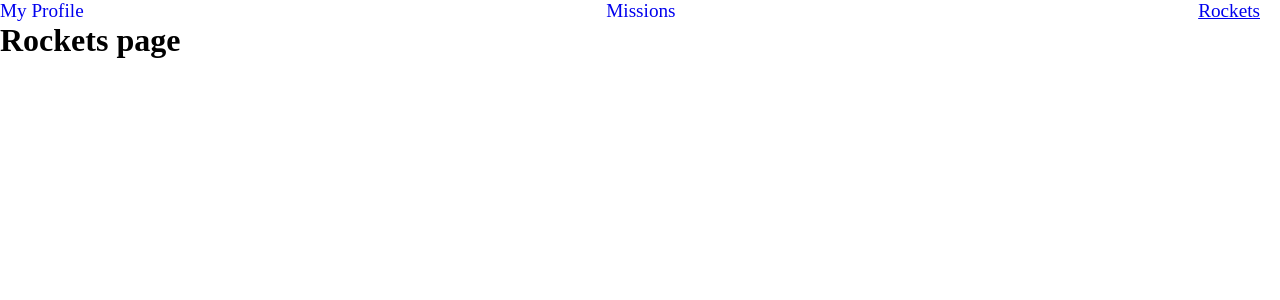
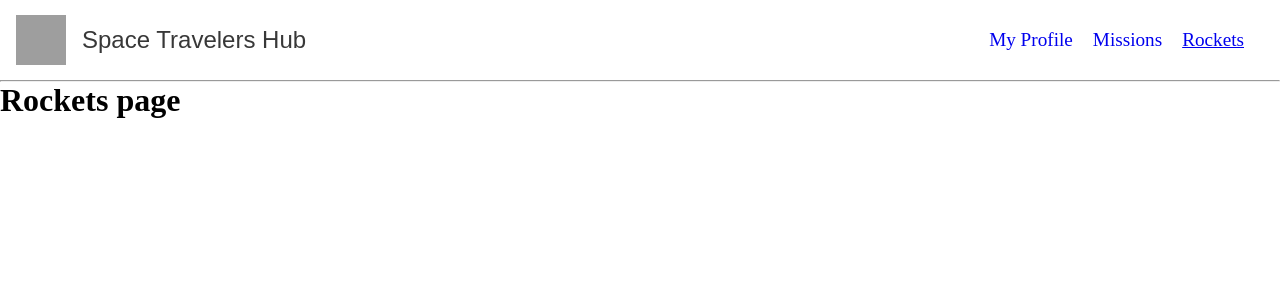
Before and after one commit to Sammy3000/React-Rocket-Mission, a React (Create React App) app: page /rockets in a window 1280 px wide. Shown: the top 300 px of the page. Built offline with nearby package versions, Linux system fonts and the light colour scheme; grey boxes are pictures that could not be loaded.

Commit message:
Edit Header styles

```diff
--- a/src/App.js
+++ b/src/App.js
@@ -1,20 +1,32 @@
-import { Route, Routes } from "react-router-dom";
-import "./App.css";
-import Missions from "./component/Missions";
-import MyProfile from "./component/MyProfile";
-import Navbar from "./component/Navbar";
-import NotFound from "./component/NotFound";
-import Rockets from "./component/Rockets";
+import { Route, Routes } from 'react-router-dom';
+import './App.css';
+import Missions from './component/Missions';
+import MyProfile from './component/MyProfile';
+import Header from './component/Header';
+import NotFound from './component/NotFound';
+import Rockets from './component/Rockets';
 
 function App() {
   return (
     <div className="App">
-      <Navbar />
+      <Header />
       <Routes>
-        <Route path="/" element={<MyProfile />} />
-        <Route path="/missions" element={<Missions />} />
-        <Route path="/rockets" element={<Rockets />} />
-        <Route path="*" element={<NotFound />} />
+        <Route
+          path="/"
+          element={<MyProfile />}
+        />
+        <Route
+          path="/missions"
+          element={<Missions />}
+        />
+        <Route
+          path="/rockets"
+          element={<Rockets />}
+        />
+        <Route
+          path="*"
+          element={<NotFound />}
+        />
       </Routes>
     </div>
   );
--- a/src/component/Nav.js
+++ b/src/component/Header.js
@@ -1,11 +1,12 @@
-import './styles/Nav.css';
 import React from 'react';
+import styles from '../styles/Header.module.css';
 import planetImg from '../assets/planet.png';
+import Navbar from './Navbar';
 
-const Nav = () => (
+const Header = () => (
   <header>
-    <div className="nav-header">
-      <div className="logo-container">
+    <div className={styles.navHeader}>
+      <div className={styles.logoContainer}>
         <img
           src={planetImg}
           alt="planet logo"
@@ -15,9 +16,10 @@ const Nav = () => (
         />
         <h2>Space Travelers Hub</h2>
       </div>
+      <Navbar />
     </div>
     <hr />
   </header>
 );
 
-export default Nav;
+export default Header;
--- /dev/null
+++ b/src/styles/Header.module.css
@@ -0,0 +1,21 @@
+.navHeader {
+  width: 100vw;
+  padding: 0.2rem 1rem;
+  height: 5rem;
+  display: flex;
+  justify-content: space-between;
+  align-items: center;
+  background-color: #fff;
+}
+
+.logoContainer {
+  display: flex;
+  align-items: center;
+  gap: 1rem;
+}
+
+.logoContainer h2 {
+  font-family: Arial, Helvetica, sans-serif;
+  font-weight: 500;
+  color: rgb(6, 6, 6, 0.8);
+}
```
Also changed, not shown: src/component/styles/Nav.css (deleted, +0 -20 lines).
